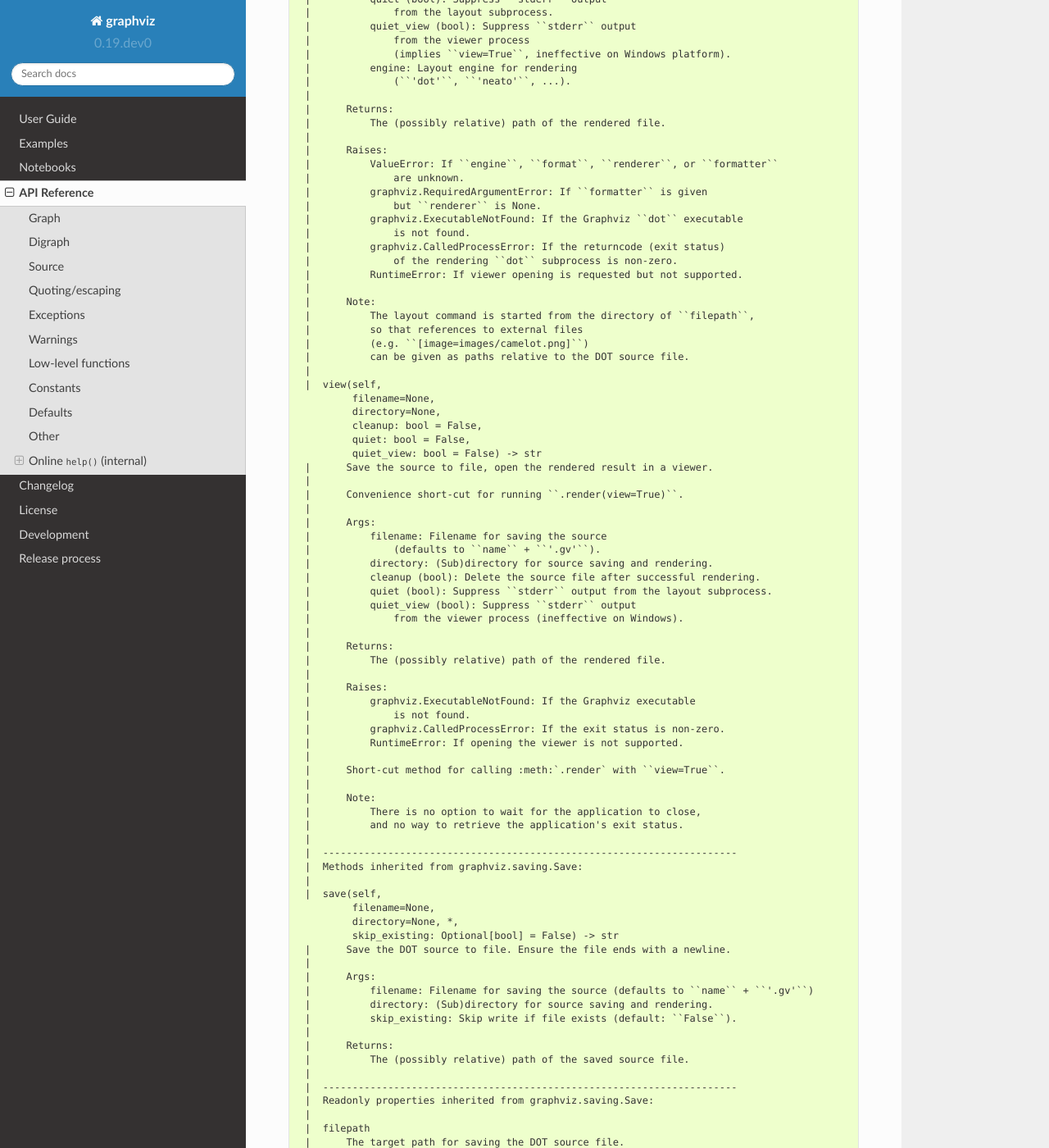
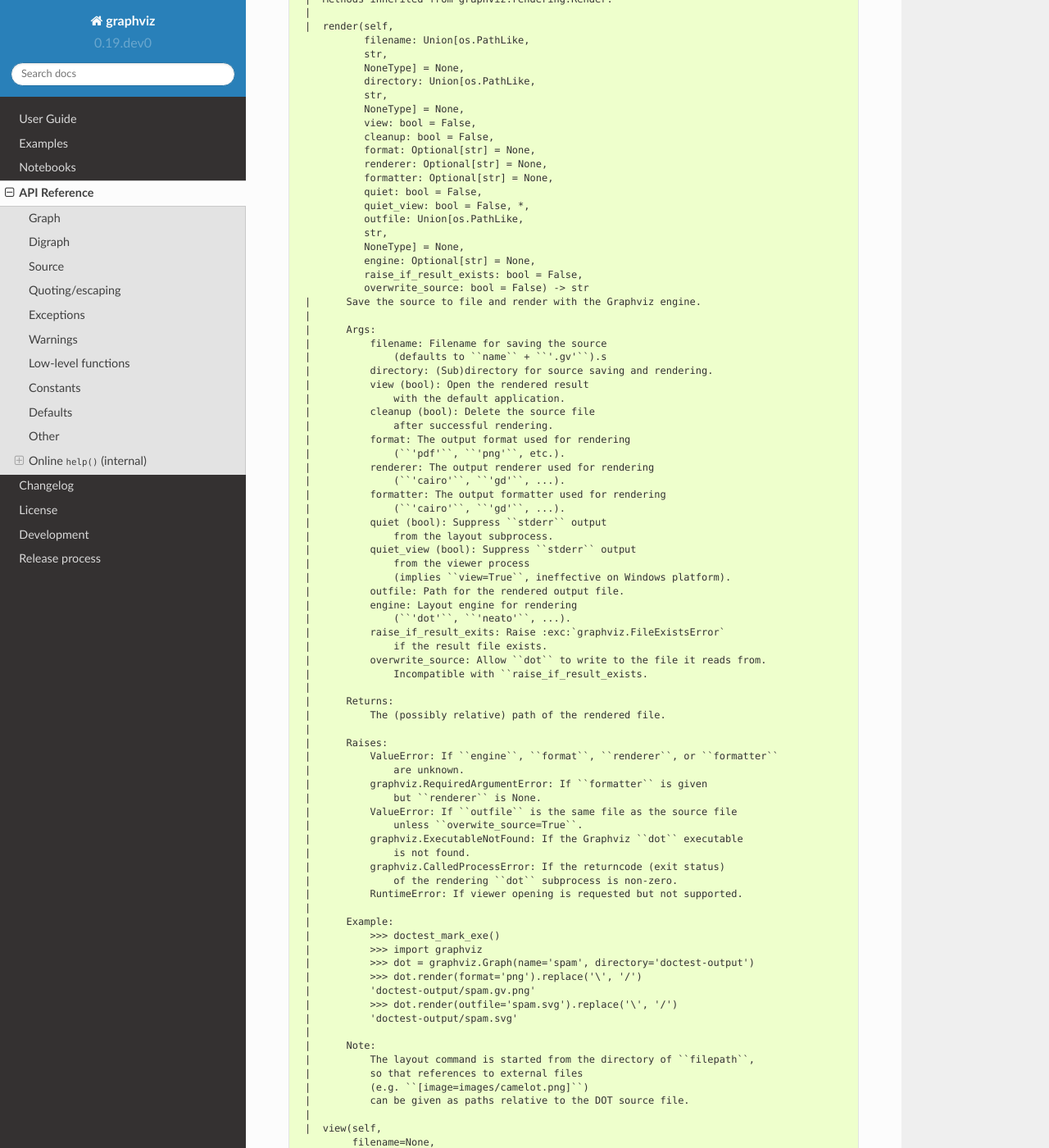
Before and after one commit to xflr6/graphviz, a Sphinx documentation site: the page built from docs/api.rst, in a window 1280 px wide and 1400 px high, scrolled down 18270 px. Shown: the whole window at 82% size. Built offline with Sphinx 7.4.7 and the Read the Docs theme 2.0.0, drawn with Linux system fonts in a browser that asks for light colours; the version number is read from the project's files by our own code; some of the changed text lies outside the part shown.

Commit message:
update help() output

```diff
--- a/docs/api.rst
+++ b/docs/api.rst
@@ -462,8 +462,12 @@ https://github.com/xflr6/graphviz/blob/master/docs/api.rst#graph-1
      |  Methods inherited from graphviz.rendering.Render:
      |
      |  render(self,
-               filename=None,
-               directory=None,
+               filename: Union[os.PathLike,
+               str,
+               NoneType] = None,
+               directory: Union[os.PathLike,
+               str,
+               NoneType] = None,
                view: bool = False,
                cleanup: bool = False,
                format: Optional[str] = None,
@@ -471,7 +475,12 @@ https://github.com/xflr6/graphviz/blob/master/docs/api.rst#graph-1
                formatter: Optional[str] = None,
                quiet: bool = False,
                quiet_view: bool = False, *,
-               engine: Optional[str] = None) -> str
+               outfile: Union[os.PathLike,
+               str,
+               NoneType] = None,
+               engine: Optional[str] = None,
+               raise_if_result_exists: bool = False,
+               overwrite_source: bool = False) -> str
      |      Save the source to file and render with the Graphviz engine.
      |
      |      Args:
@@ -493,8 +502,13 @@ https://github.com/xflr6/graphviz/blob/master/docs/api.rst#graph-1
      |          quiet_view (bool): Suppress ``stderr`` output
      |              from the viewer process
      |              (implies ``view=True``, ineffective on Windows platform).
+     |          outfile: Path for the rendered output file.
      |          engine: Layout engine for rendering
      |              (``'dot'``, ``'neato'``, ...).
+     |          raise_if_result_exits: Raise :exc:`graphviz.FileExistsError`
+     |              if the result file exists.
+     |          overwrite_source: Allow ``dot`` to write to the file it reads from.
+     |              Incompatible with ``raise_if_result_exists.
      |
      |      Returns:
      |          The (possibly relative) path of the rendered file.
@@ -504,11 +518,22 @@ https://github.com/xflr6/graphviz/blob/master/docs/api.rst#graph-1
      |              are unknown.
      |          graphviz.RequiredArgumentError: If ``formatter`` is given
      |              but ``renderer`` is None.
+     |          ValueError: If ``outfile`` is the same file as the source file
+     |              unless ``overwite_source=True``.
      |          graphviz.ExecutableNotFound: If the Graphviz ``dot`` executable
      |              is not found.
      |          graphviz.CalledProcessError: If the returncode (exit status)
      |              of the rendering ``dot`` subprocess is non-zero.
      |          RuntimeError: If viewer opening is requested but not supported.
+     |
+     |      Example:
+     |          >>> doctest_mark_exe()
+     |          >>> import graphviz
+     |          >>> dot = graphviz.Graph(name='spam', directory='doctest-output')
+     |          >>> dot.render(format='png').replace('\', '/')
+     |          'doctest-output/spam.gv.png'
+     |          >>> dot.render(outfile='spam.svg').replace('\', '/')
+     |          'doctest-output/spam.svg'
      |
      |      Note:
      |          The layout command is started from the directory of ``filepath``,
@@ -554,8 +579,12 @@ https://github.com/xflr6/graphviz/blob/master/docs/api.rst#graph-1
      |  Methods inherited from graphviz.saving.Save:
      |
      |  save(self,
-             filename=None,
-             directory=None, *,
+             filename: Union[os.PathLike,
+             str,
+             NoneType] = None,
+             directory: Union[os.PathLike,
+             str,
+             NoneType] = None, *,
              skip_existing: Optional[bool] = False) -> str
      |      Save the DOT source to file. Ensure the file ends with a newline.
      |
@@ -950,8 +979,12 @@ https://github.com/xflr6/graphviz/blob/master/docs/api.rst#digraph-1
      |  Methods inherited from graphviz.rendering.Render:
      |
      |  render(self,
-               filename=None,
-               directory=None,
+               filename: Union[os.PathLike,
+               str,
+               NoneType] = None,
+               directory: Union[os.PathLike,
+               str,
+               NoneType] = None,
                view: bool = False,
                cleanup: bool = False,
                format: Optional[str] = None,
@@ -959,7 +992,12 @@ https://github.com/xflr6/graphviz/blob/master/docs/api.rst#digraph-1
                formatter: Optional[str] = None,
                quiet: bool = False,
                quiet_view: bool = False, *,
-               engine: Optional[str] = None) -> str
+               outfile: Union[os.PathLike,
+               str,
+               NoneType] = None,
+               engine: Optional[str] = None,
+               raise_if_result_exists: bool = False,
+               overwrite_source: bool = False) -> str
      |      Save the source to file and render with the Graphviz engine.
      |
      |      Args:
@@ -981,8 +1019,13 @@ https://github.com/xflr6/graphviz/blob/master/docs/api.rst#digraph-1
      |          quiet_view (bool): Suppress ``stderr`` output
      |              from the viewer process
      |              (implies ``view=True``, ineffective on Windows platform).
+     |          outfile: Path for the rendered output file.
      |          engine: Layout engine for rendering
      |              (``'dot'``, ``'neato'``, ...).
+     |          raise_if_result_exits: Raise :exc:`graphviz.FileExistsError`
+     |              if the result file exists.
+     |          overwrite_source: Allow ``dot`` to write to the file it reads from.
+     |              Incompatible with ``raise_if_result_exists.
      |
      |      Returns:
      |          The (possibly relative) path of the rendered file.
@@ -992,11 +1035,22 @@ https://github.com/xflr6/graphviz/blob/master/docs/api.rst#digraph-1
      |              are unknown.
      |          graphviz.RequiredArgumentError: If ``formatter`` is given
      |              but ``renderer`` is None.
+     |          ValueError: If ``outfile`` is the same file as the source file
+     |              unless ``overwite_source=True``.
      |          graphviz.ExecutableNotFound: If the Graphviz ``dot`` executable
      |              is not found.
      |          graphviz.CalledProcessError: If the returncode (exit status)
      |              of the rendering ``dot`` subprocess is non-zero.
      |          RuntimeError: If viewer opening is requested but not supported.
+     |
+     |      Example:
+     |          >>> doctest_mark_exe()
+     |          >>> import graphviz
+     |          >>> dot = graphviz.Graph(name='spam', directory='doctest-output')
+     |          >>> dot.render(format='png').replace('\', '/')
+     |          'doctest-output/spam.gv.png'
+     |          >>> dot.render(outfile='spam.svg').replace('\', '/')
+     |          'doctest-output/spam.svg'
      |
      |      Note:
      |          The layout command is started from the directory of ``filepath``,
@@ -1042,8 +1096,12 @@ https://github.com/xflr6/graphviz/blob/master/docs/api.rst#digraph-1
      |  Methods inherited from graphviz.saving.Save:
      |
      |  save(self,
-             filename=None,
-             directory=None, *,
+             filename: Union[os.PathLike,
+             str,
+             NoneType] = None,
+             directory: Union[os.PathLike,
+             str,
+             NoneType] = None, *,
              skip_existing: Optional[bool] = False) -> str
      |      Save the DOT source to file. Ensure the file ends with a newline.
      |
@@ -1331,8 +1389,12 @@ https://github.com/xflr6/graphviz/blob/master/docs/api.rst#source-1
      |  Methods inherited from graphviz.rendering.Render:
      |
      |  render(self,
-               filename=None,
-               directory=None,
+               filename: Union[os.PathLike,
+               str,
+               NoneType] = None,
+               directory: Union[os.PathLike,
+               str,
+               NoneType] = None,
                view: bool = False,
                cleanup: bool = False,
                format: Optional[str] = None,
@@ -1340,7 +1402,12 @@ https://github.com/xflr6/graphviz/blob/master/docs/api.rst#source-1
                formatter: Optional[str] = None,
                quiet: bool = False,
                quiet_view: bool = False, *,
-               engine: Optional[str] = None) -> str
+               outfile: Union[os.PathLike,
+               str,
+               NoneType] = None,
+               engine: Optional[str] = None,
+               raise_if_result_exists: bool = False,
+               overwrite_source: bool = False) -> str
      |      Save the source to file and render with the Graphviz engine.
      |
      |      Args:
@@ -1362,8 +1429,13 @@ https://github.com/xflr6/graphviz/blob/master/docs/api.rst#source-1
      |          quiet_view (bool): Suppress ``stderr`` output
      |              from the viewer process
      |              (implies ``view=True``, ineffective on Windows platform).
+     |          outfile: Path for the rendered output file.
      |          engine: Layout engine for rendering
      |              (``'dot'``, ``'neato'``, ...).
+     |          raise_if_result_exits: Raise :exc:`graphviz.FileExistsError`
+     |              if the result file exists.
+     |          overwrite_source: Allow ``dot`` to write to the file it reads from.
+     |              Incompatible with ``raise_if_result_exists.
      |
      |      Returns:
      |          The (possibly relative) path of the rendered file.
@@ -1373,11 +1445,22 @@ https://github.com/xflr6/graphviz/blob/master/docs/api.rst#source-1
      |              are unknown.
      |          graphviz.RequiredArgumentError: If ``formatter`` is given
      |              but ``renderer`` is None.
+     |          ValueError: If ``outfile`` is the same file as the source file
+     |              unless ``overwite_source=True``.
      |          graphviz.ExecutableNotFound: If the Graphviz ``dot`` executable
      |              is not found.
      |          graphviz.CalledProcessError: If the returncode (exit status)
      |              of the rendering ``dot`` subprocess is non-zero.
      |          RuntimeError: If viewer opening is requested but not supported.
+     |
+     |      Example:
+     |          >>> doctest_mark_exe()
+     |          >>> import graphviz
+     |          >>> dot = graphviz.Graph(name='spam', directory='doctest-output')
+     |          >>> dot.render(format='png').replace('\', '/')
+     |          'doctest-output/spam.gv.png'
+     |          >>> dot.render(outfile='spam.svg').replace('\', '/')
+     |          'doctest-output/spam.svg'
      |
      |      Note:
      |          The layout command is started from the directory of ``filepath``,
```
